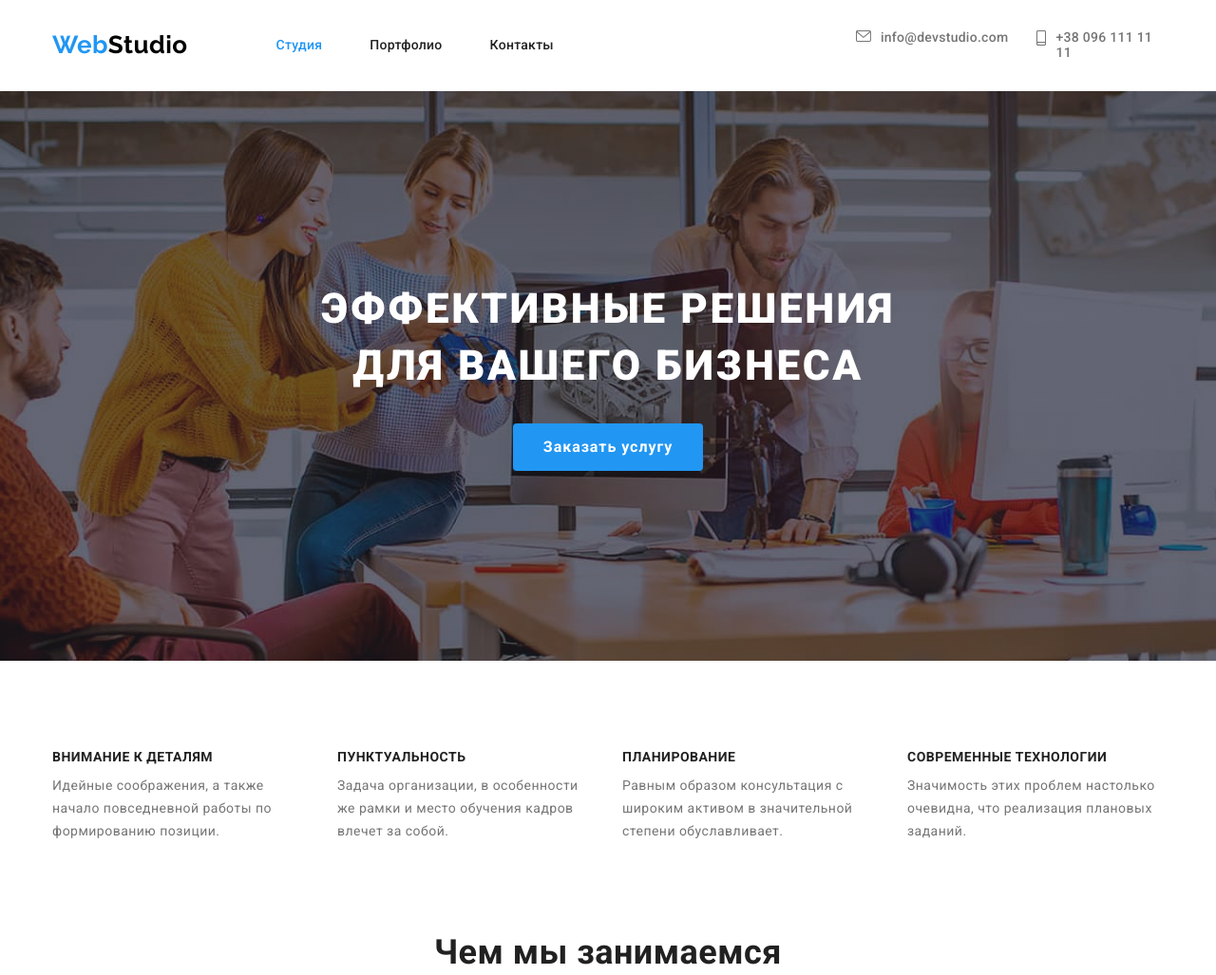
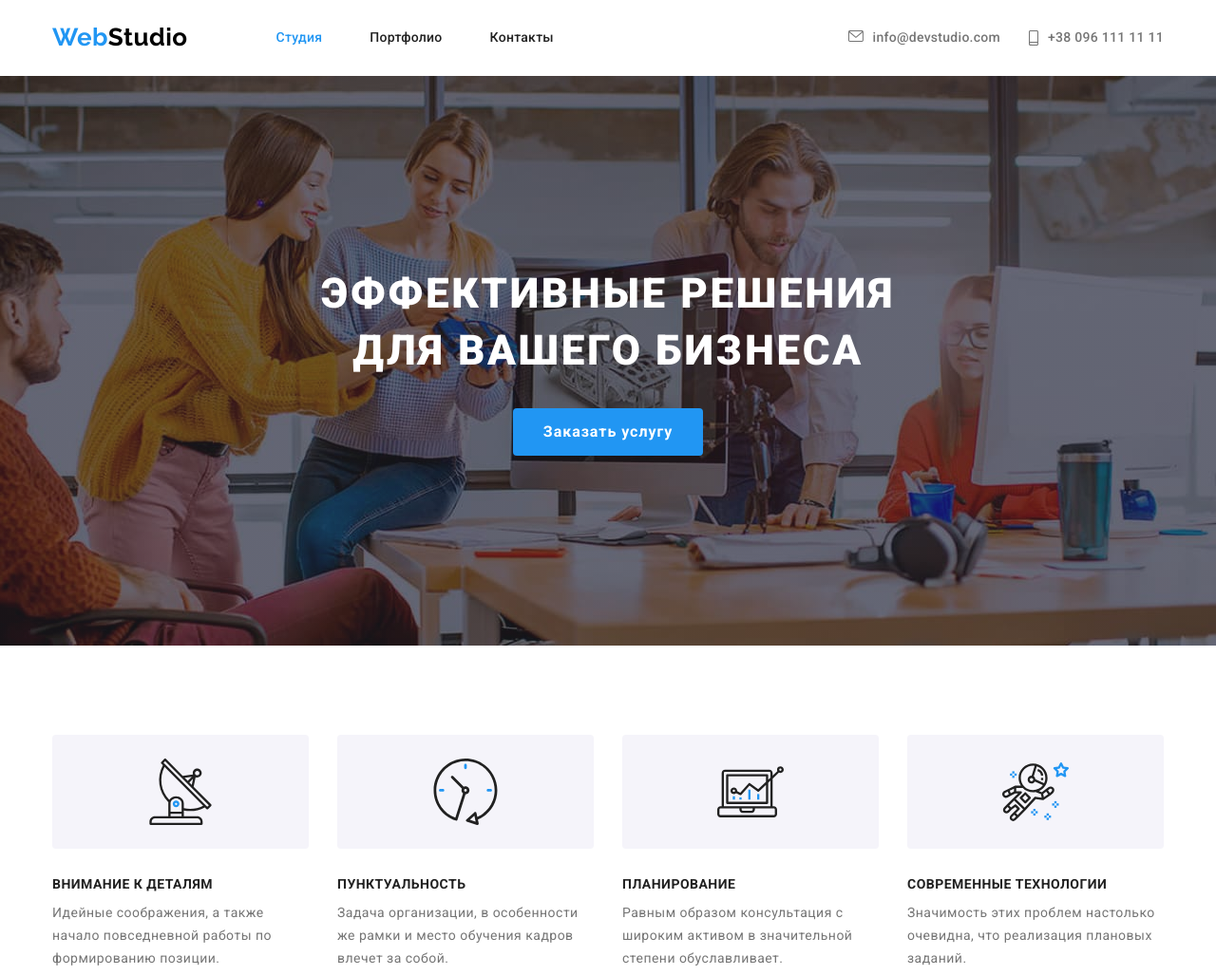
Before and after one commit to Kateryna1105/goit-markup-hw-04, a plain HTML site: page index.html in a window 1280 px wide. Shown: the top 1027 px of the page at 95% size. Drawn offline with nearby package versions, Linux system fonts and the light colour scheme.

Commit message:
Home-task 4 (problem in header )

```diff
--- a/css/styles.css
+++ b/css/styles.css
@@ -73,7 +73,8 @@ body {
 }
 
 .links {
-    margin-left: 318px;
+    margin-left: auto;
+    align-items: center;
 }
 
 .item-phone {
@@ -132,33 +133,24 @@ font-size: 14px;
 line-height: 1.14;
 letter-spacing: 0.02em;
 color: #757575;
+gap: 10px;
 }
 
-.link-mail,
-.link-phone {
-display: flex;
-padding-top: 32px;
-margin-right: 10px;
-fill:#757575;
-     }
-
-.link-mail:hover .link-mail-item,
-.link-mail:focus .link-mail-item {
+.link-mail-item:hover ,
+.link-mail-item:focus  {
  fill: #2196F3;
 }
 
+.item-mailto {
+    margin-right: 30px;
 
-/* .mail::before {
-    content: "";
-    margin-right: 10px;
-    align-items: center;
-    justify-content: center;
-    text-align: center;
-    width: 16px;
-    height: 12px;
-    background-image: url(../img/icon-mail.png);
-    background-size: contain;
-} */
+}
+
+.link-mail-item {
+    fill: #757575;
+}
+
+
 
 .nav-link:hover,
 .nav-link:focus{
@@ -169,9 +161,9 @@ fill:#757575;
     display: flex;
 }
 
-.links .item+.item {
+/* .links .item+.item {
     margin-left: 50px;
-}
+} */
 
 .hero{
 padding-top: 200px;
@@ -188,11 +180,6 @@ background-image: linear-gradient(
     rgba(47, 48, 58, 0.4)),
     url(../img/bg-hero.jpg);
 }
-
-/*linear-gradient (
-    to right,
-    rgba(47, 48, 58, 0.4),
-    rgba(47, 48, 58, 0.4)) */
 
 .hero-title {
 font-weight: 900;
@@ -241,7 +228,37 @@ background: #2196F3;
     margin-right: 30px;
 }
 
+.particulars-item::before {
+    content: '';
+    display: block;
+    height: 120px;
+    border-radius: 4px;
+    background-size: 70px 70px;
+    background-repeat: no-repeat;
+    background-color: #F5F4FA;
+    background-position: center;
+}
+
+.icon-antenna::before {
+background-image: url(../img/antenna.svg);
+}
+
+.icon-clock::before {
+background-image: url(../img/clock.svg);
+}
+
+.icon-diagram::before {
+background-image: url(../img/diagram.svg);
+}
+
+.icon-astronaut::before {
+background-image: url(../img/astronaut.svg);
+}
+
+
+
 .Particular-qualities-title {
+    margin-top: 30px;
 font-weight: 700;
 font-size: 14px;
 line-height: 1.14;
--- a/index.html
+++ b/index.html
@@ -29,25 +29,20 @@
           </ul>
          </nav>
          <ul class="links list">
-            <li class="item-mail">
-                <a href="" class="link-mail">
+             <li class="item-mailto">
+                <a href="mailto:info@devstudio.com" class="nav-link link">
                     <svg class="link-mail-item" width="16" height="12">
-                        <use href="./img/icons-header.svg#icon-icon-mail"></use>
+                        <use href="./img/icons-header.svg#icon-icon-mail">
+                            </use>
                     </svg>
-                </a>
-                </li>
-                <li class="item-mailto">
-                <a href="mailto:info@devstudio.com" class="nav-link link">info@devstudio.com</a>
+                    info@devstudio.com</a>
             </li>
-             <li class="item-phone">
-                <a href="" class="link-phone">
+                 <li class="links-item item">
+                <a href="tel:+380961111111" class="nav-link link">
                     <svg class="link-mail-item" width="10" height="16">
                         <use href="./img/icons-header.svg#icon-icon-phone"></use>
                     </svg>
-                </a>
-                </li>
-            <li class="links-item item">
-                <a href="tel:+380961111111" class="nav-link link">+38 096 111 11 11</a>
+                    +38 096 111 11 11</a>
             </li>
          </ul>
          </div>
@@ -63,19 +58,19 @@
             <div class="container particulars-list">
             <h2 hidden>Particular-qualities</h2>
         <ul class="particulars-list list">
-            <li class="particulars-item">
+            <li class="particulars-item icon-antenna">
                 <h3 class="Particular-qualities-title">Внимание к деталям</h3>
                 <p class="Particular-qualities-text">Идейные соображения, а также начало повседневной работы по формированию позиции.</p>
             </li>
-            <li class="particulars-item">
+            <li class="particulars-item icon-clock">
                 <h3 class="Particular-qualities-title">Пунктуальность</h3>
                 <p class="Particular-qualities-text">Задача организации, в особенности же рамки и место обучения кадров влечет за собой.</p>
             </li>
-            <li class="particulars-item">
+            <li class="particulars-item icon-diagram">
                 <h3 class="Particular-qualities-title">Планирование</h3>
                 <p class="Particular-qualities-text">Равным образом консультация с широким активом в значительной степени обуславливает.</p>
             </li>
-            <li class="particulars-item">
+            <li class="particulars-item icon-astronaut">
                 <h3 class="Particular-qualities-title">Современные технологии</h3>
                 <p class="Particular-qualities-text">Значимость этих проблем настолько очевидна, что реализация плановых заданий.</p>
             </li>
```
Also changed, not shown: img/antenna.svg (added), img/astronaut.svg (added), img/clock.svg (added), img/diagram.svg (added).
